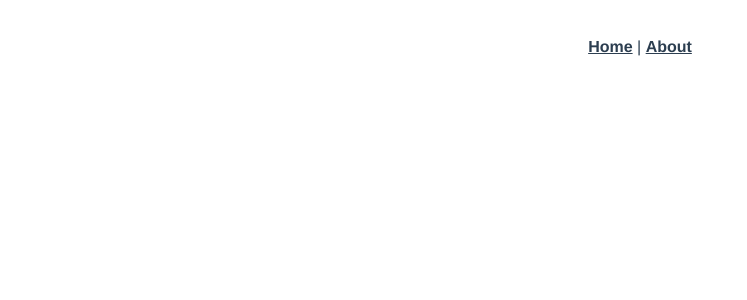
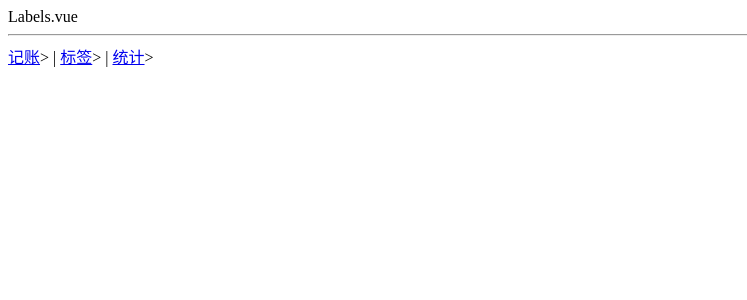
Before and after one commit to SilverAsh426/pocketbook, a Vue app: page /#/labels in a window 1280 px wide. Shown: the top 300 px of the page, without its empty margins (0-747 px from the left). Built offline with nearby package versions, Linux system fonts and the light colour scheme.

Commit message:
创建三个æ 页面

```diff
--- a/src/App.vue
+++ b/src/App.vue
@@ -1,10 +1,14 @@
 <template>
-  <div id="app">
-    <div id="nav">
-      <router-link to="/">Home</router-link> |
-      <router-link to="/about">About</router-link>
+  <div>
+    <router-view/>
+    <hr/>
+    <div>
+      <router-link to="/money">记账</router-link>>
+      |
+      <router-link to="/labels">标签</router-link>>
+      |
+      <router-link to="/statistics">统计</router-link>>
     </div>
-    <router-view/>
   </div>
 </template>
 
--- a/src/router/index.ts
+++ b/src/router/index.ts
@@ -1,27 +1,33 @@
-import Vue from 'vue'
-import VueRouter, { RouteConfig } from 'vue-router'
-import Home from '../views/Home.vue'
+import Vue from 'vue';
+import VueRouter, {RouteConfig} from 'vue-router';
+import Home from '@/views/Home.vue';
+import Money from '@/views/Money.vue';
+import Labels from '@/views/Labels.vue';
+import Statistics from '@/views/Statistics.vue';
 
-Vue.use(VueRouter)
+Vue.use(VueRouter);
 
-  const routes: Array<RouteConfig> = [
+const routes: Array<RouteConfig> = [
   {
-    path: '/',
-    name: 'Home',
-    component: Home
+    path:'/',
+    redirect:'/money'
   },
   {
-    path: '/about',
-    name: 'About',
-    // route level code-splitting
-    // this generates a separate chunk (about.[hash].js) for this route
-    // which is lazy-loaded when the route is visited.
-    component: () => import(/* webpackChunkName: "about" */ '../views/About.vue')
+    path:'/money',
+    component:Money
+  },
+  {
+    path:'/labels',
+    component:Labels
+  },
+  {
+    path:'/statistics',
+    component:Statistics
   }
-]
+];
 
 const router = new VueRouter({
   routes
-})
+});
 
-export default router
+export default router;
--- /dev/null
+++ b/src/views/Labels.vue
@@ -0,0 +1,13 @@
+<template>
+  <div>Labels.vue</div>
+</template>
+
+<script lang="ts">
+  export default {
+    name: 'Labels'
+  };
+</script>
+
+<style lang="scss" scoped>
+
+</style>
--- /dev/null
+++ b/src/views/Money.vue
@@ -0,0 +1,13 @@
+<template>
+  <div>Money.vue</div>
+</template>
+
+<script lang="ts">
+  export default {
+    name: 'Money'
+  };
+</script>
+
+<style lang="scss" scoped>
+
+</style>
--- /dev/null
+++ b/src/views/Statistics.vue
@@ -0,0 +1,13 @@
+<template>
+  <div>Statistics.vue</div>
+</template>
+
+<script lang="ts">
+  export default {
+    name: 'Statistics'
+  };
+</script>
+
+<style lang="scss" scoped>
+
+</style>
```
Lines whose indentation alone changed are shown as unchanged.
